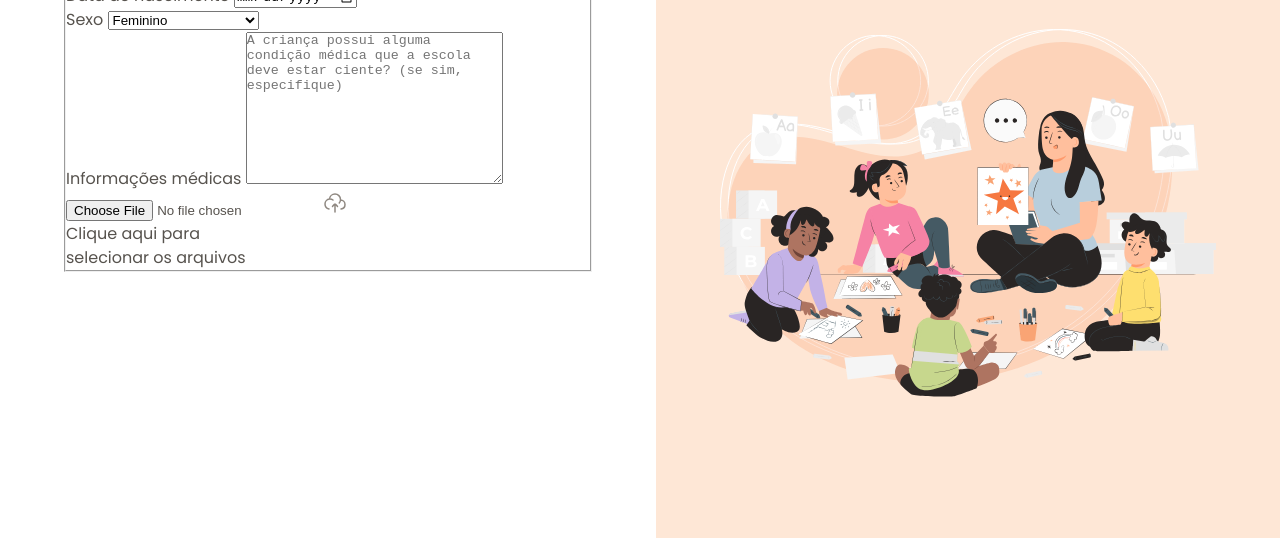
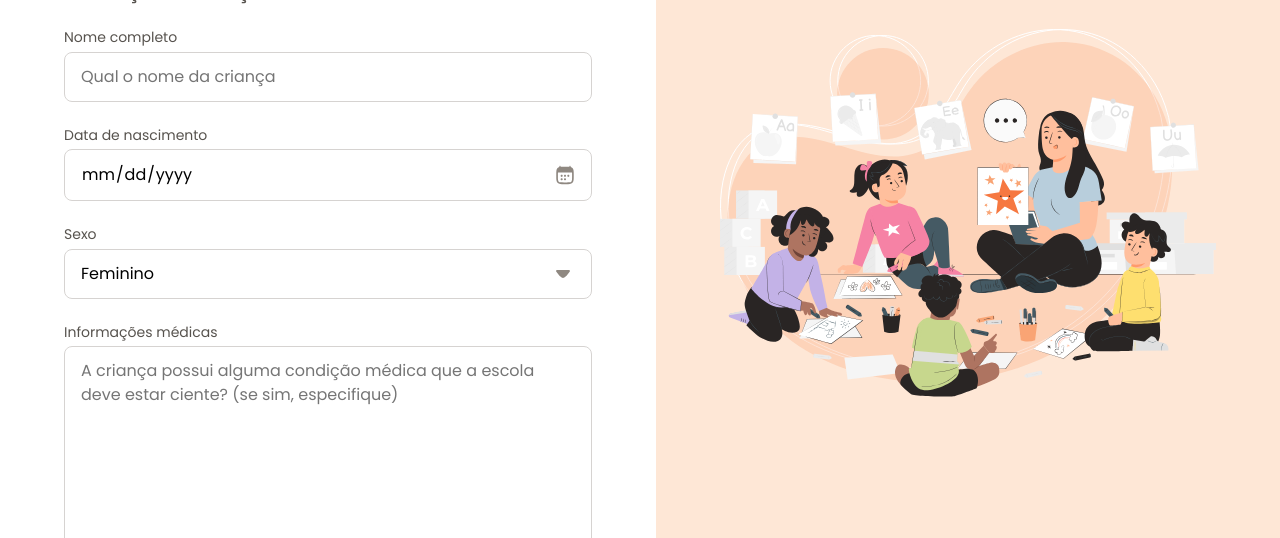
Before and after one commit to paulinhoteixeira/FormularioDeMatricula, a plain HTML site: page index.html in a window 1280 px wide. Shown: the part 262-800 px from the top of the page. Drawn offline with Linux system fonts and the light colour scheme.

Commit message:
form, input and select styles

```diff
--- /dev/null
+++ b/styles/fields/index.css
@@ -0,0 +1,49 @@
+input, textarea, select{
+  appearance: none;
+  width: 100%;
+  border-radius: .5rem;
+  border: 1px solid var(--stroke-default);
+
+  padding: 0.75rem 1rem;
+
+  font: var(--text);
+}
+
+label{
+  font: var(--text-sm);
+  color: var(--text-secondary);
+
+  display: block;
+  margin-bottom: 0.25rem;
+}
+
+input:focus, textarea:focus, select:focus{
+  outline: .25rem solid var(--surface-secondary);
+  border: .125rem solid var(--stroke-highlight);
+  outline-offset: .1px;
+}
+
+input[type="date"]{
+  position: relative;
+
+  &::-webkit-calendar-picker-indicator {
+    opacity: 0;
+  }
+
+  &::before{
+    content: "";
+    position: absolute;
+    background: url(../../assets/icons/calendar-03.svg) center/contain;
+    right: 1rem;
+    width: 1.25rem;
+    height: 1.25rem;
+
+    top: 50%;
+    transform: translateY(-50%);
+  }
+
+}
+
+select{
+  background: url(../../assets/icons/arrow-down-01.svg) no-repeat calc(100% - 1rem);
+}
--- /dev/null
+++ b/styles/forms.css
@@ -0,0 +1,19 @@
+@import url(fields/index.css);
+
+form{
+  margin-top: 3rem;
+
+}
+
+fieldset{
+  border: none;
+
+  display: grid;
+  gap: 1.5rem;
+
+}
+
+legend{
+  font: 600 1rem/1.25 var(--font-family);
+  margin-bottom: 1.5rem;
+}
--- a/styles/global.css
+++ b/styles/global.css
@@ -18,7 +18,7 @@
   --surface-secondary: #FEE7D6;
 
   --stroke-default: #D6D3D1;
-  --stroke-hightlight: #D6D3D1;
+  --stroke-highlight: #F3541C;
   --semantic-error: #DC2626;
 }
 
--- a/styles/index.css
+++ b/styles/index.css
@@ -1,2 +1,3 @@
 @import url(global.css);
 @import url(layout.css);
+@import url(forms.css);
```
